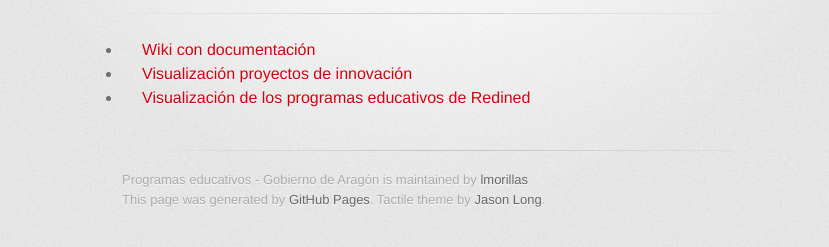
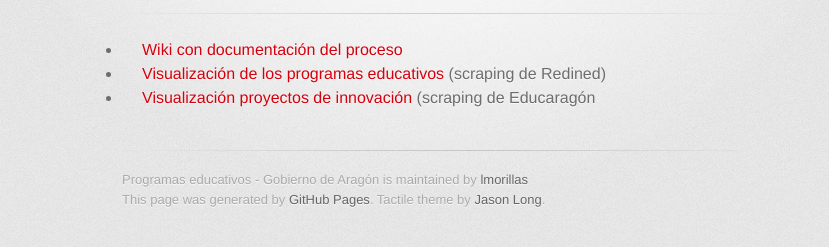
Before and after one commit to lmorillas/programaseducativosaragon, a plain HTML site: page index.html in a window 1280 px wide. Shown: the part 387-634 px from the top of the page, without its empty margins (208-1037 px from the left). Drawn offline with Linux system fonts and the light colour scheme; a web font is replaced by a local one.

Commit message:
presentción

```diff
--- a/index.html
+++ b/index.html
@@ -34,9 +34,10 @@
 <hr>
 
 <ul>
-<li><a href="http://es.wikieducator.org/Usuario:Lmorillas/Plataforma_Innova">Wiki con documentación </a></li>
-<li><a href="/innovacion/">Visualización proyectos de innovación</a></li>
-<li><a href="/programas/">Visualización de los programas educativos de Redined</a></li>
+<li><a href="http://es.wikieducator.org/Usuario:Lmorillas/Plataforma_Innova">Wiki con documentación del proceso</a></li>
+
+<li><a href="/programas/">Visualización de los programas educativos</a> <i>(scraping de Redined)</i></li>
+<li><a href="/innovacion/">Visualización proyectos de innovación</a> <i>(scraping de Educaragón</i></li>
 
 </ul>
         </section>
```
